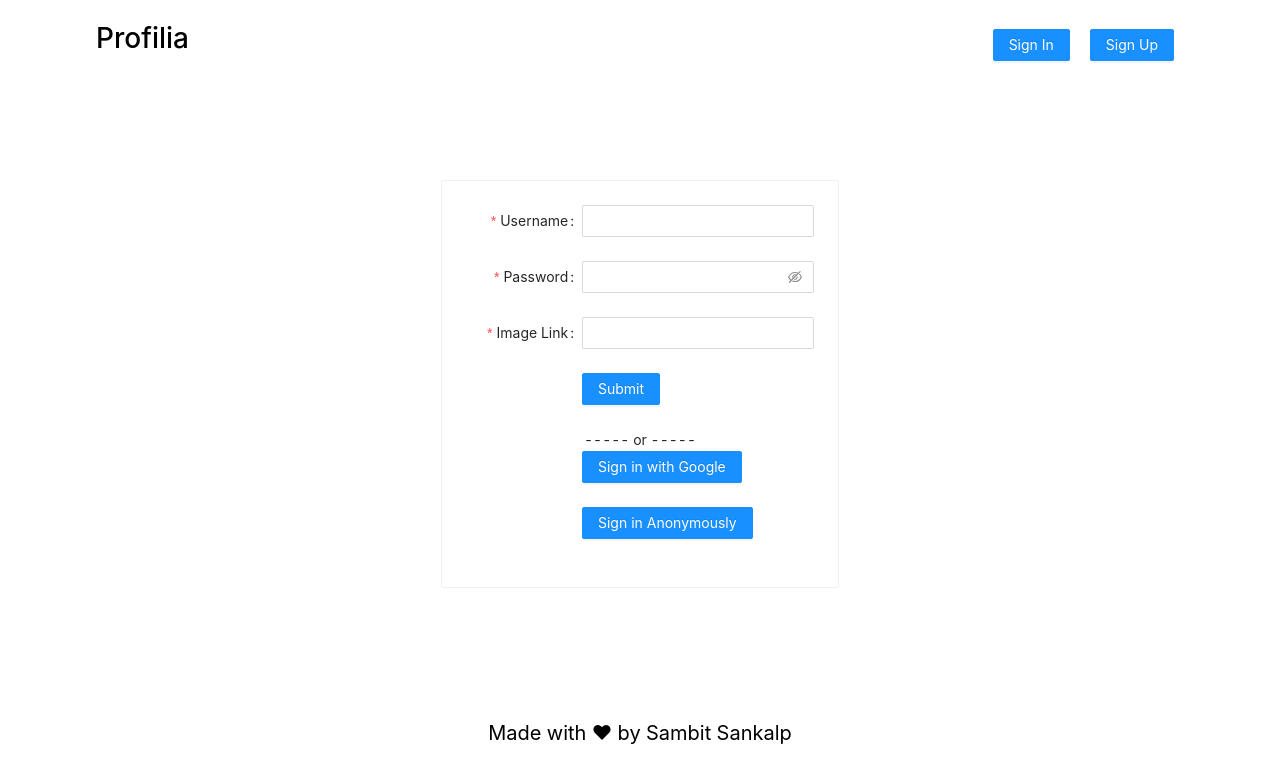
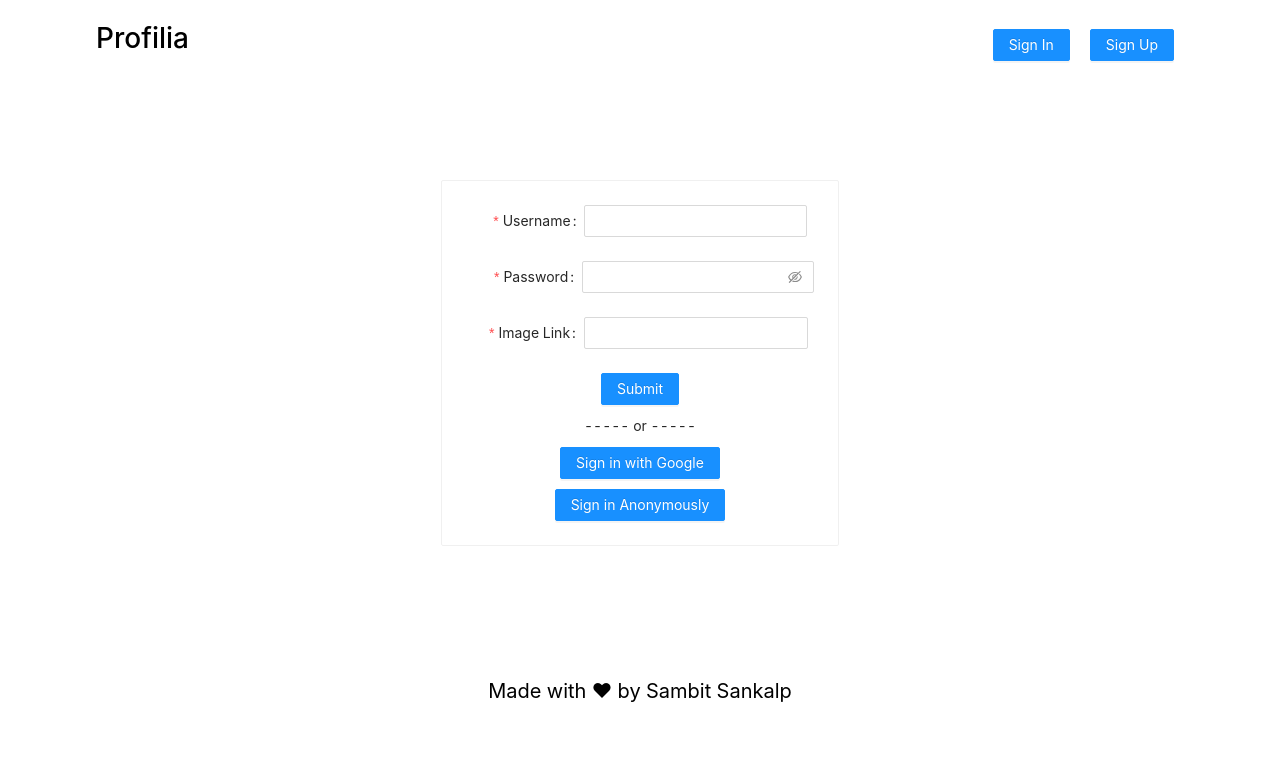
Before and after one commit to sambit-sankalp/project-profilia, a React app: page /signup in a window 1280 px wide. Shown: the top 782 px of the page. Built offline with nearby package versions, Linux system fonts and the light colour scheme.

Commit message:
fix:form fix

```diff
--- a/public/index.html
+++ b/public/index.html
@@ -9,7 +9,6 @@
   <body>
     <div id="root"></div>
 
-    <!-- The bundle-name should be same as you defined in webpack config file -->
     <script src="../dist/bundle.js"></script>
   </body>
 </html>
--- a/src/App.jsx
+++ b/src/App.jsx
@@ -8,17 +8,15 @@ import SignUp from './screens/SignUp';
 
 const App = () => {
   return (
-    <div>
     <Router>
       <Marginals>
         <Routes>
           <Route path="/" element={<Homepage />} />
-            <Route path="/signin" element={<SignIn />} />
+          <Route exact path="/signin" element={<SignIn />} />
           <Route path="/signup" element={<SignUp />} />
         </Routes>
       </Marginals>
     </Router>
-    </div>
   );
 };
 
--- a/src/index.js
+++ b/src/index.js
@@ -1,6 +1,9 @@
 import React from 'react';
-import ReactDOM from 'react-dom';
+import * as ReactDOMClient from 'react-dom/client';
 
 import App from './App';
 
-ReactDOM.render(<App />, document.querySelector('#root'));
+const container = document.getElementById('root');
+const root = ReactDOMClient.createRoot(container);
+
+root.render(<App />);
--- a/src/screens/SignIn.jsx
+++ b/src/screens/SignIn.jsx
@@ -14,13 +14,17 @@ const SignIn = () => {
     display: 'flex',
     justifyContent: 'center',
     alignItems: 'center',
-    marginTop: '80px',
     flexDirection: 'column',
   };
 
+  const button = {
+    marginTop: '10px',
+  };
+
   return (
-    <Card style={card}>
+    <Card style={{ marginTop: '80px' }}>
       <Form
+        style={card}
         name="basic"
         labelCol={{
           span: 8,
@@ -61,38 +65,19 @@ const SignIn = () => {
           <Input.Password />
         </Form.Item>
 
-        <Form.Item
-          wrapperCol={{
-            offset: 8,
-            span: 16,
-          }}
-        >
         <Button type="primary" htmlType="submit">
           Submit
         </Button>
-        </Form.Item>
 
-        <div style={{ textAlign: 'center' }}>----- or -----</div>
-        <Form.Item
-          wrapperCol={{
-            offset: 8,
-            span: 16,
-          }}
-        >
-          <Button type="primary" htmlType="submit">
+        <div style={{ textAlign: 'center', marginTop: '10px' }}>
+          ----- or -----
+        </div>
+        <Button style={button} type="primary" htmlType="submit">
           Sign in with Google
         </Button>
-        </Form.Item>
-        <Form.Item
-          wrapperCol={{
-            offset: 8,
-            span: 16,
-          }}
-        >
-          <Button type="primary" htmlType="submit">
+        <Button style={button} type="primary" htmlType="submit">
           Sign in Anonymously
         </Button>
-        </Form.Item>
       </Form>
     </Card>
   );
--- a/src/screens/SignUp.jsx
+++ b/src/screens/SignUp.jsx
@@ -14,13 +14,17 @@ const SignIn = () => {
     display: 'flex',
     justifyContent: 'center',
     alignItems: 'center',
-    marginTop: '80px',
     flexDirection: 'column',
   };
 
+  const button = {
+    marginTop: '10px',
+  };
+
   return (
-    <Card style={card}>
+    <Card style={{ marginTop: '80px' }}>
       <Form
+        style={card}
         name="basic"
         labelCol={{
           span: 8,
@@ -67,45 +71,26 @@ const SignIn = () => {
           rules={[
             {
               required: true,
-              message: 'Please input your username!',
+              message: 'Please input your link!',
             },
           ]}
         >
           <Input />
         </Form.Item>
 
-        <Form.Item
-          wrapperCol={{
-            offset: 8,
-            span: 16,
-          }}
-        >
         <Button type="primary" htmlType="submit">
           Submit
         </Button>
-        </Form.Item>
 
-        <div style={{ textAlign: 'center' }}>----- or -----</div>
-        <Form.Item
-          wrapperCol={{
-            offset: 8,
-            span: 16,
-          }}
-        >
-          <Button type="primary" htmlType="submit">
+        <div style={{ textAlign: 'center', marginTop: '10px' }}>
+          ----- or -----
+        </div>
+        <Button style={button} type="primary" htmlType="submit">
           Sign in with Google
         </Button>
-        </Form.Item>
-        <Form.Item
-          wrapperCol={{
-            offset: 8,
-            span: 16,
-          }}
-        >
-          <Button type="primary" htmlType="submit">
+        <Button style={button} type="primary" htmlType="submit">
           Sign in Anonymously
         </Button>
-        </Form.Item>
       </Form>
     </Card>
   );
```
Lines whose indentation alone changed are shown as unchanged.
